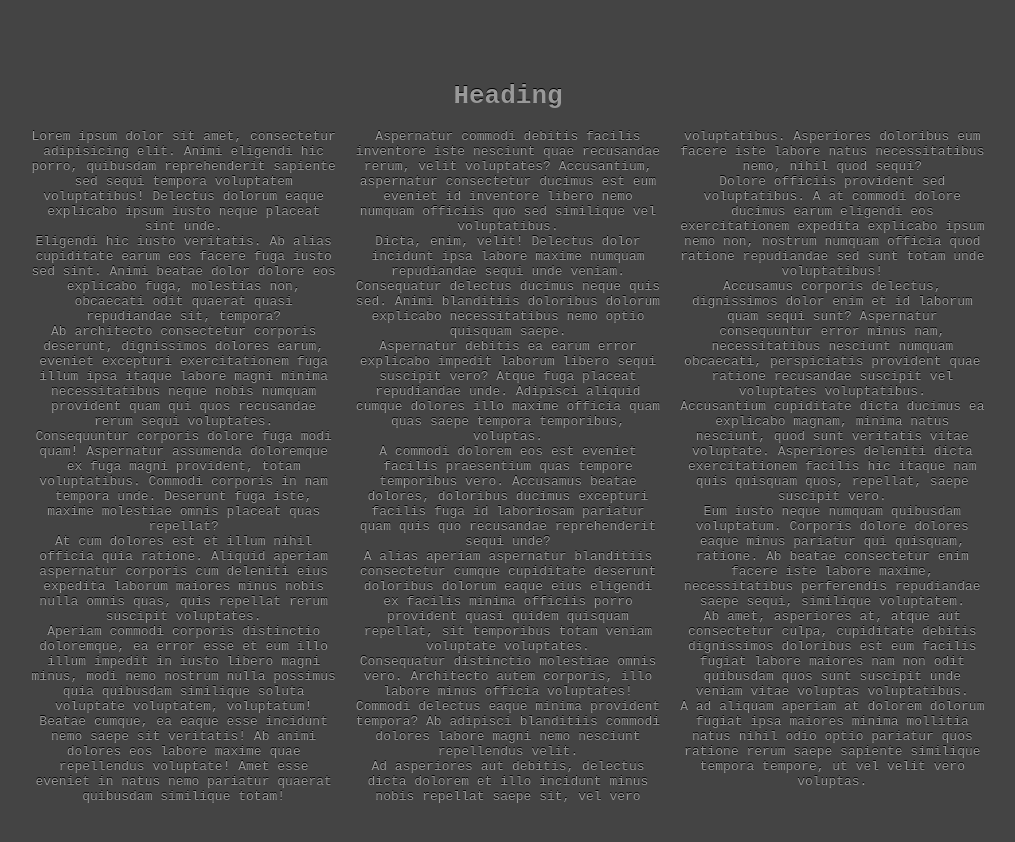
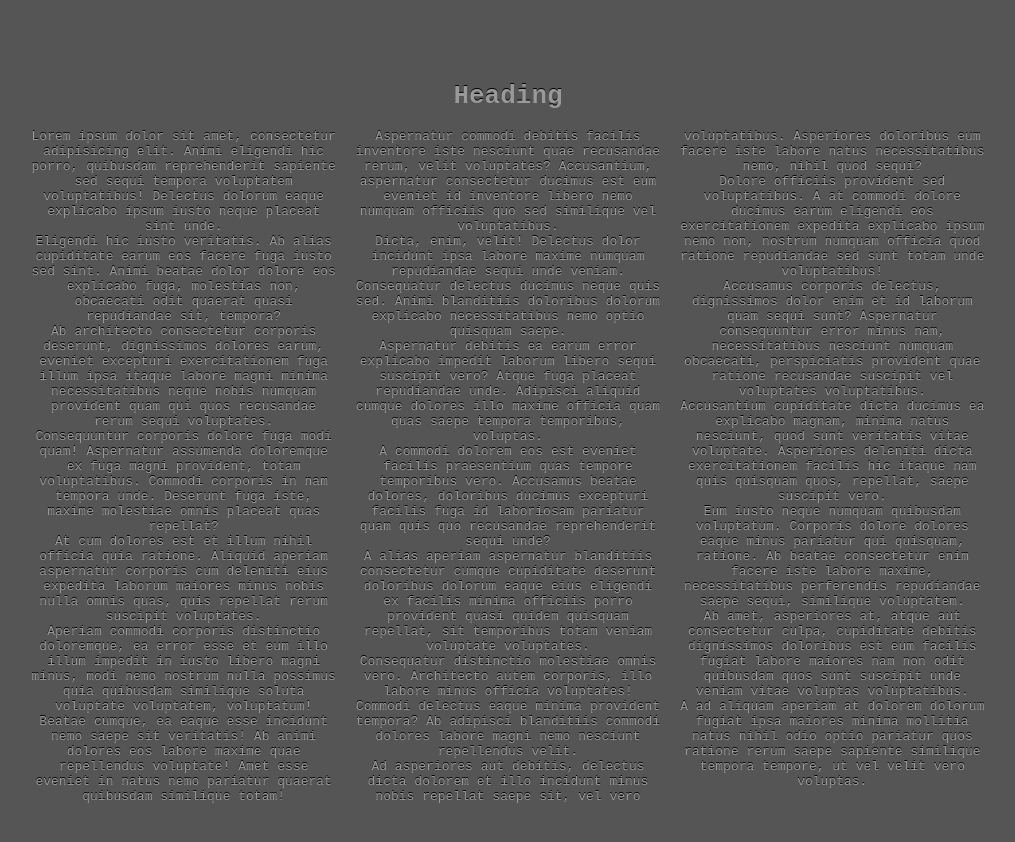
Before and after one commit to woltoe/youtube, a plain HTML site: page index.html in a window 1280 px wide. Shown: the whole page, without its empty margins (132-1147 px from the left). Drawn offline with Linux system fonts and the light colour scheme; a script that the page names is missing.

Commit message:
Update index.html

```diff
--- a/index.html
+++ b/index.html
@@ -10,7 +10,7 @@
             font-family: monospace;
             margin: 0;
             padding: 0;
-            background-color: #444;
+            background-color: #555;
             color: #999;
             text-align: center;
             text-shadow: 0 -1px #000;
```
